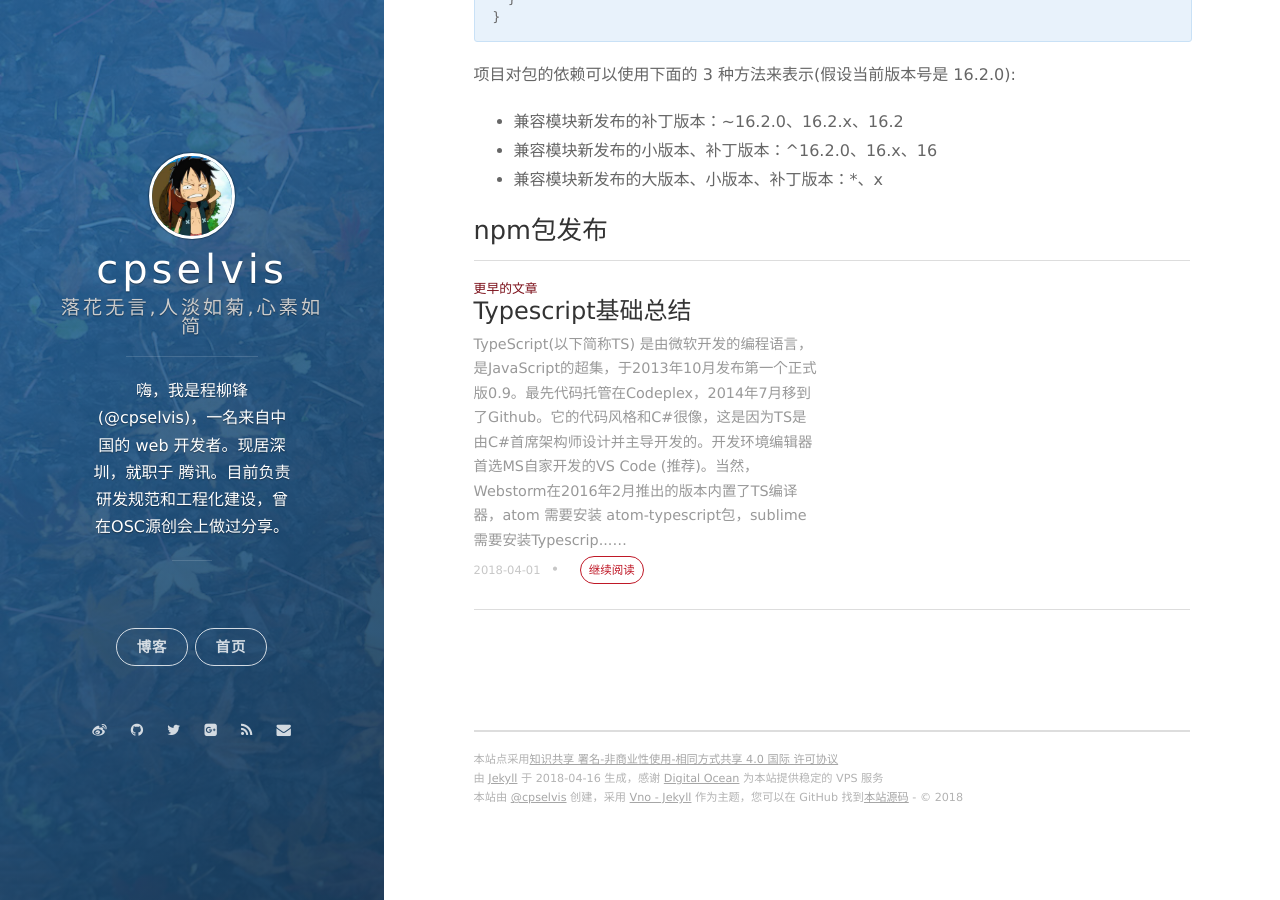
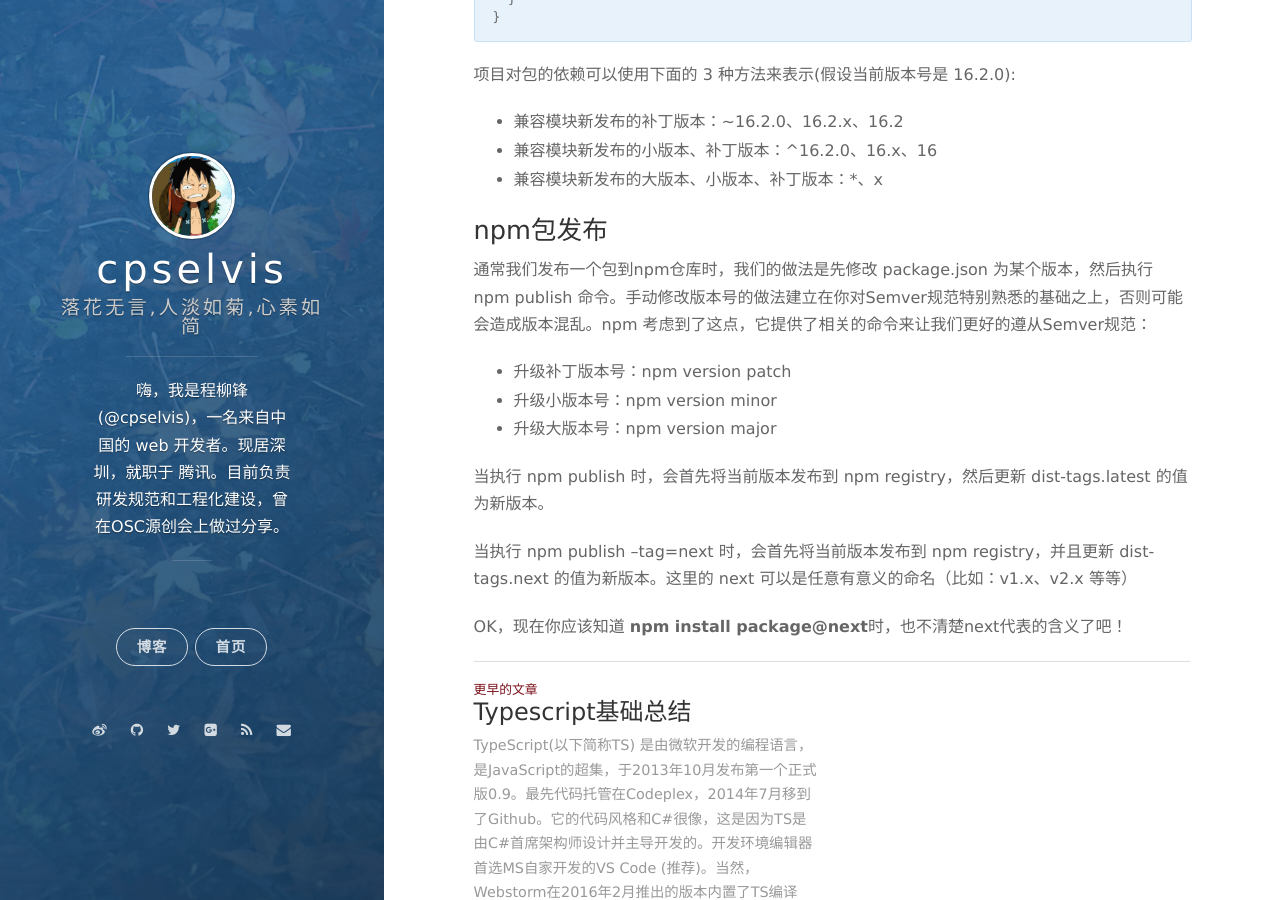
Before and after one commit to cpselvis/cpselvis.github.io, a Jekyll site: the page built from _posts/2018-04-15-Semver(语义化版本号)扫盲.markdown, in a window 1280 px wide and 900 px high, scrolled down 2378 px. Built offline with Jekyll 4.4.1, drawn with Linux system fonts in a browser that asks for light colours; nearby versions of some CDN libraries; our own code applies the rules of GitHub Pages for plain Markdown files; comment, search, counter and statistics services are not loaded.

Commit message:
docs: 增加npm包发布内容

```diff
--- a/_posts/2018-04-15-Semver(语义化版本号)扫盲.markdown
+++ b/_posts/2018-04-15-Semver(语义化版本号)扫盲.markdown
@@ -63,3 +63,14 @@
 - 兼容模块新发布的大版本、小版本、补丁版本：*、x
 
 ### npm包发布
+通常我们发布一个包到npm仓库时，我们的做法是先修改 package.json 为某个版本，然后执行 npm publish 命令。手动修改版本号的做法建立在你对Semver规范特别熟悉的基础之上，否则可能会造成版本混乱。npm 考虑到了这点，它提供了相关的命令来让我们更好的遵从Semver规范：
+
+- 升级补丁版本号：npm version patch
+- 升级小版本号：npm version minor
+- 升级大版本号：npm version major
+
+当执行 npm publish 时，会首先将当前版本发布到 npm registry，然后更新 dist-tags.latest 的值为新版本。
+
+当执行 npm publish --tag=next 时，会首先将当前版本发布到 npm registry，并且更新 dist-tags.next 的值为新版本。这里的 next 可以是任意有意义的命名（比如：v1.x、v2.x 等等）
+
+OK，现在你应该知道 **npm install package@next**时，也不清楚next代表的含义了吧！
```
